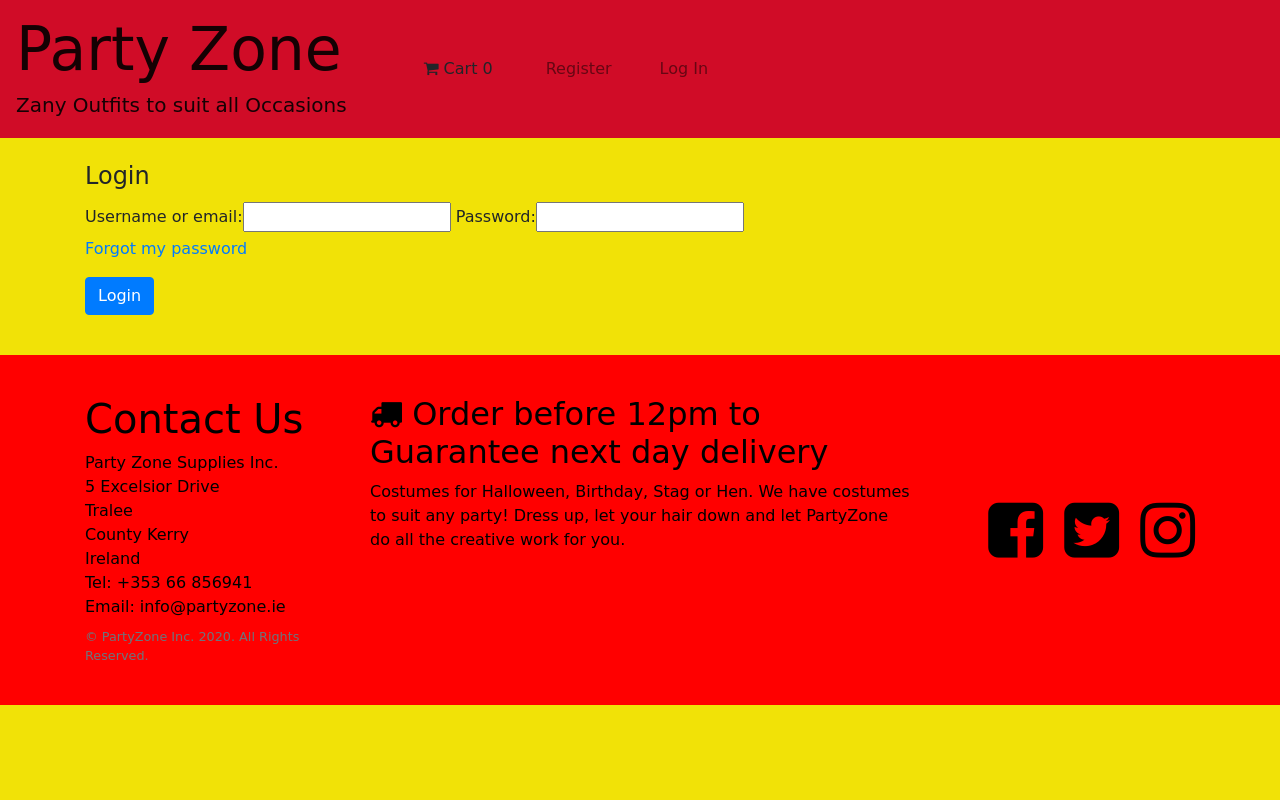
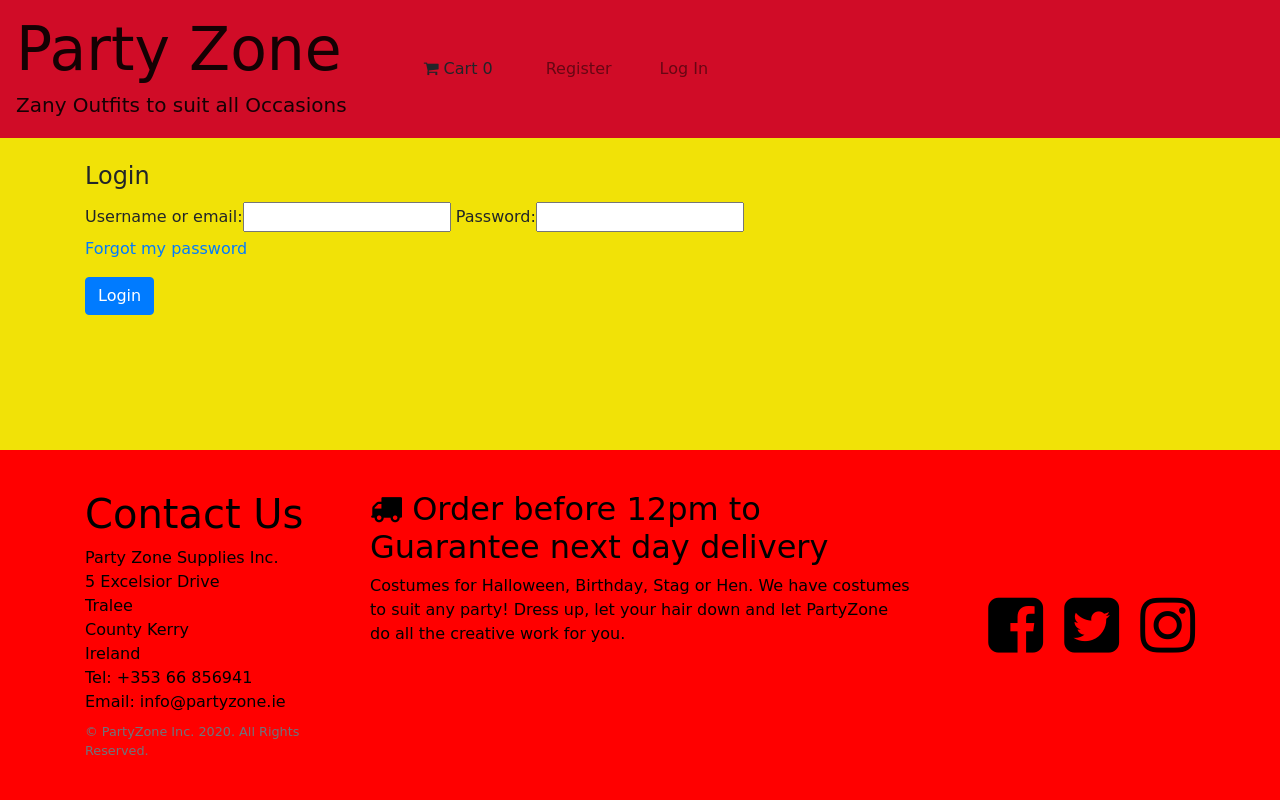
Before and after one commit to petergalvin-cyber/Milestone4-PartyZone, a Django app: page /accounts/login/ in a window 1280 px wide. Run offline with Django 3.2, Linux system fonts and the light colour scheme; some libraries are stand-ins or nearby versions; some web fonts are replaced.

Commit message:
Used flexbox to improve screen layout on login messages

```diff
--- a/accounts/views.py
+++ b/accounts/views.py
@@ -23,6 +23,7 @@ def login(request):
     """A view that manages the login form"""
     if request.method == 'POST':
         user_form = UserLoginForm(request.POST)
+
         if user_form.is_valid():
             user = auth.authenticate(request.POST['username_or_email'],
                                      password=request.POST['password'])
--- a/static/css/custom.css
+++ b/static/css/custom.css
@@ -1,10 +1,24 @@
 
 @import url('https://fonts.googleapis.com/css?family=Londrina+Solid&display=swap');
 
-body {
+html, body {
     font-family: 'Londrina Solid', cursive;
-        background-color: #f1e207
+    background-color: #f1e207;
+    height: 100vh
     /* padding-top: 100px; */
+}
+
+#nav-id {
+    flex-shrink: none;
+}
+
+#content-id {
+  flex: 1 0 auto;
+
+}
+
+#sticky-footer {
+    flex-shrink: none;
 }
 
 footer {
--- a/templates/base.html
+++ b/templates/base.html
@@ -22,8 +22,9 @@
 {% endblock %}
 
 </head>
-<body>
+<body class="d-flex flex-column">
 
+    <div id="nav-id">
     <!-- Fixed masthead -->
         <nav class="navbar navbar-expand-md navbar-light" style="background-color: #d00c27">
 
@@ -66,6 +67,9 @@
                 </div>
 
         </nav>
+    </div>
+
+    <div id="content-id">
         {% if messages %}
         <div class="alert alert-success">
             <div class="messages">
@@ -80,9 +84,9 @@
 
             {% block content %} {% endblock %}
         </div>
+    </div>
 
-
- <footer>
+ <footer id="sticky-footer">
 
   <div class="container">
       <div class="row">
```
Lines whose indentation alone changed are shown as unchanged.
